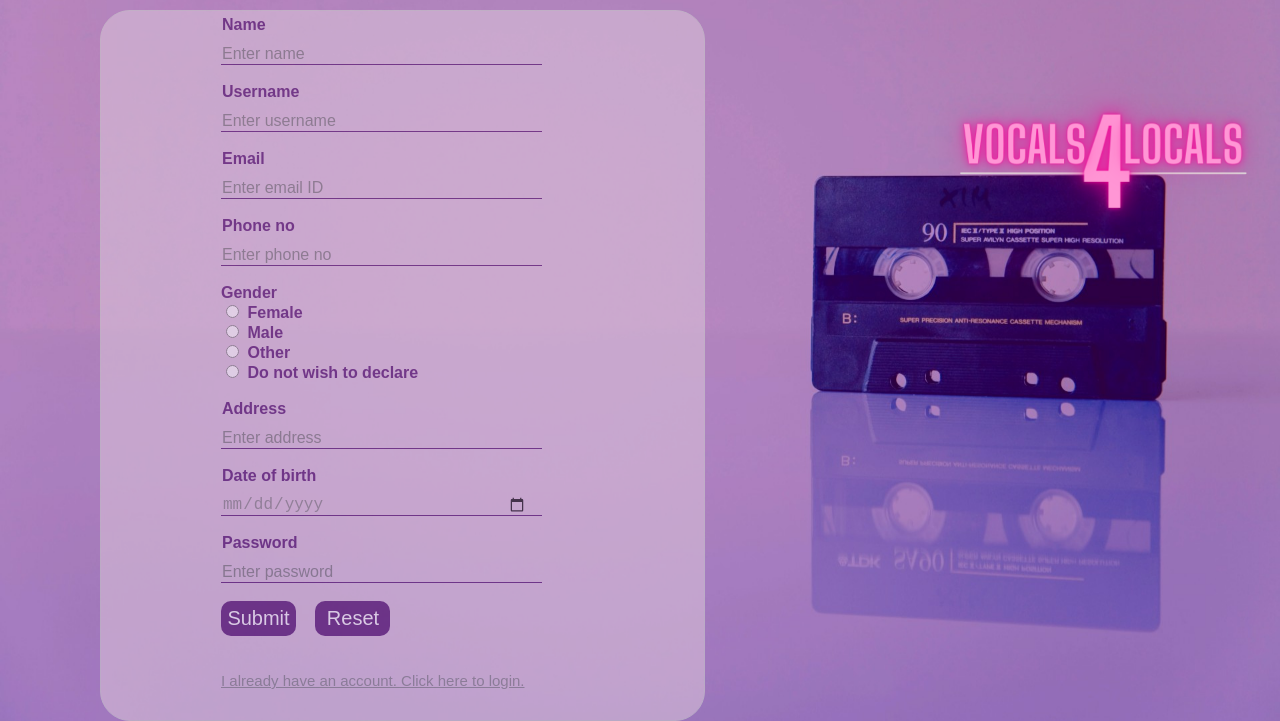
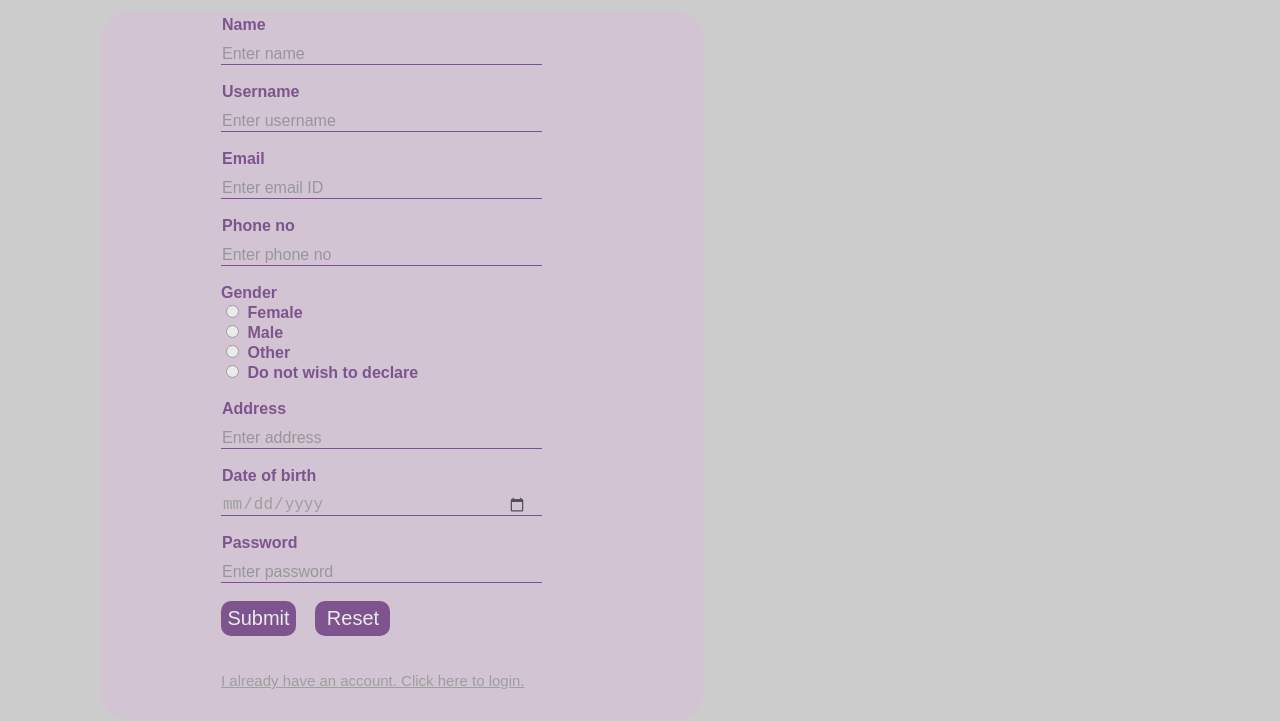
Before and after one commit to sabmohmayahaii1212/sabmohmayahaii1212.github.io, a plain HTML site: page MusicalFlow/musicalflow/Registration/registration.html in a window 1280 px wide. Shown: the part 98-819 px from the top of the page. Drawn offline with Linux system fonts and the light colour scheme.

Commit message:
Update registration.css

```diff
--- a/MusicalFlow/musicalflow/Registration/registration.css
+++ b/MusicalFlow/musicalflow/Registration/registration.css
@@ -1,5 +1,5 @@
 body {
-  background-image: url('./img.png');
+
   background-repeat: no-repeat;
   background-position: center fixed;
   background-size: cover;
```
